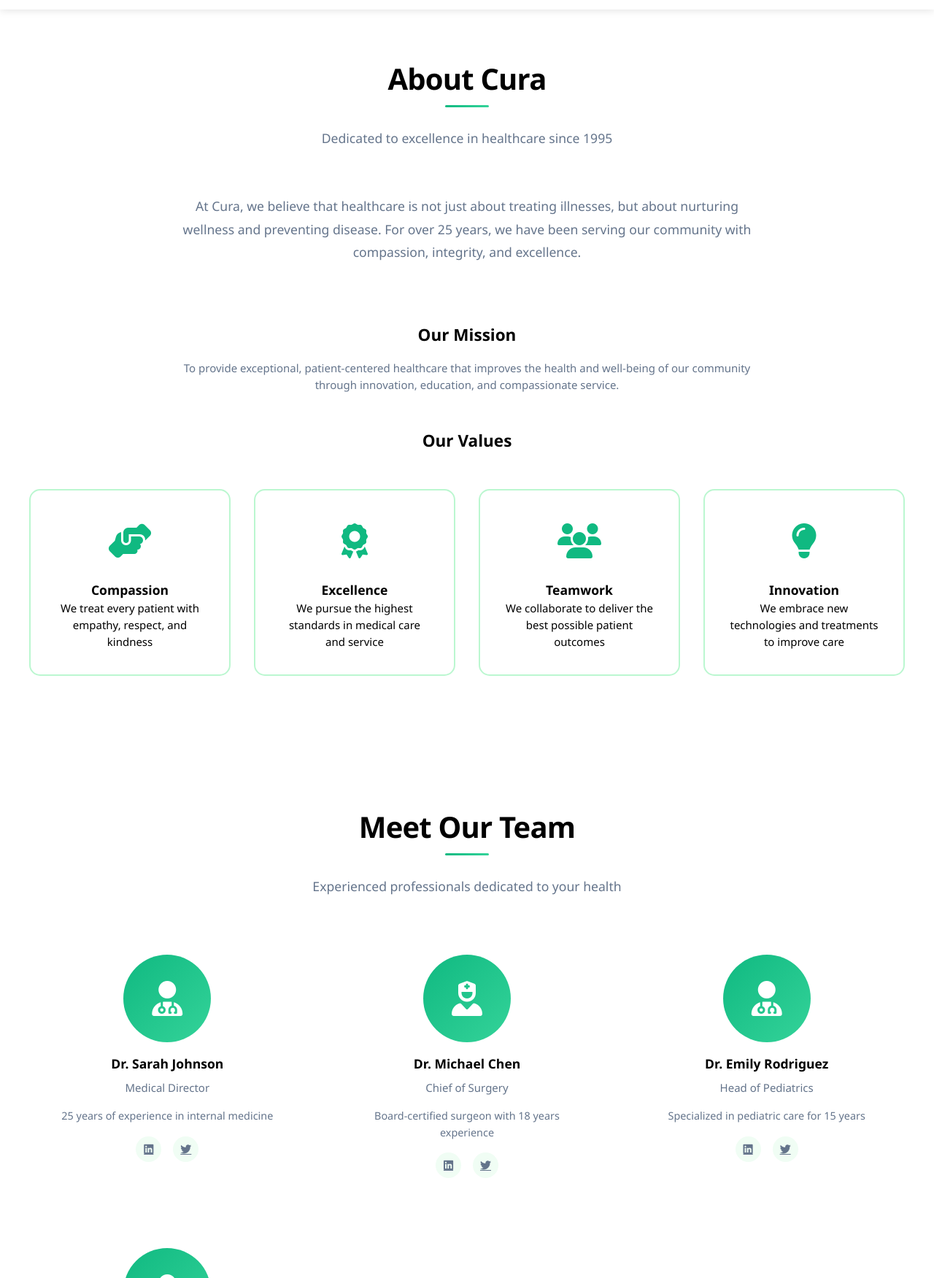
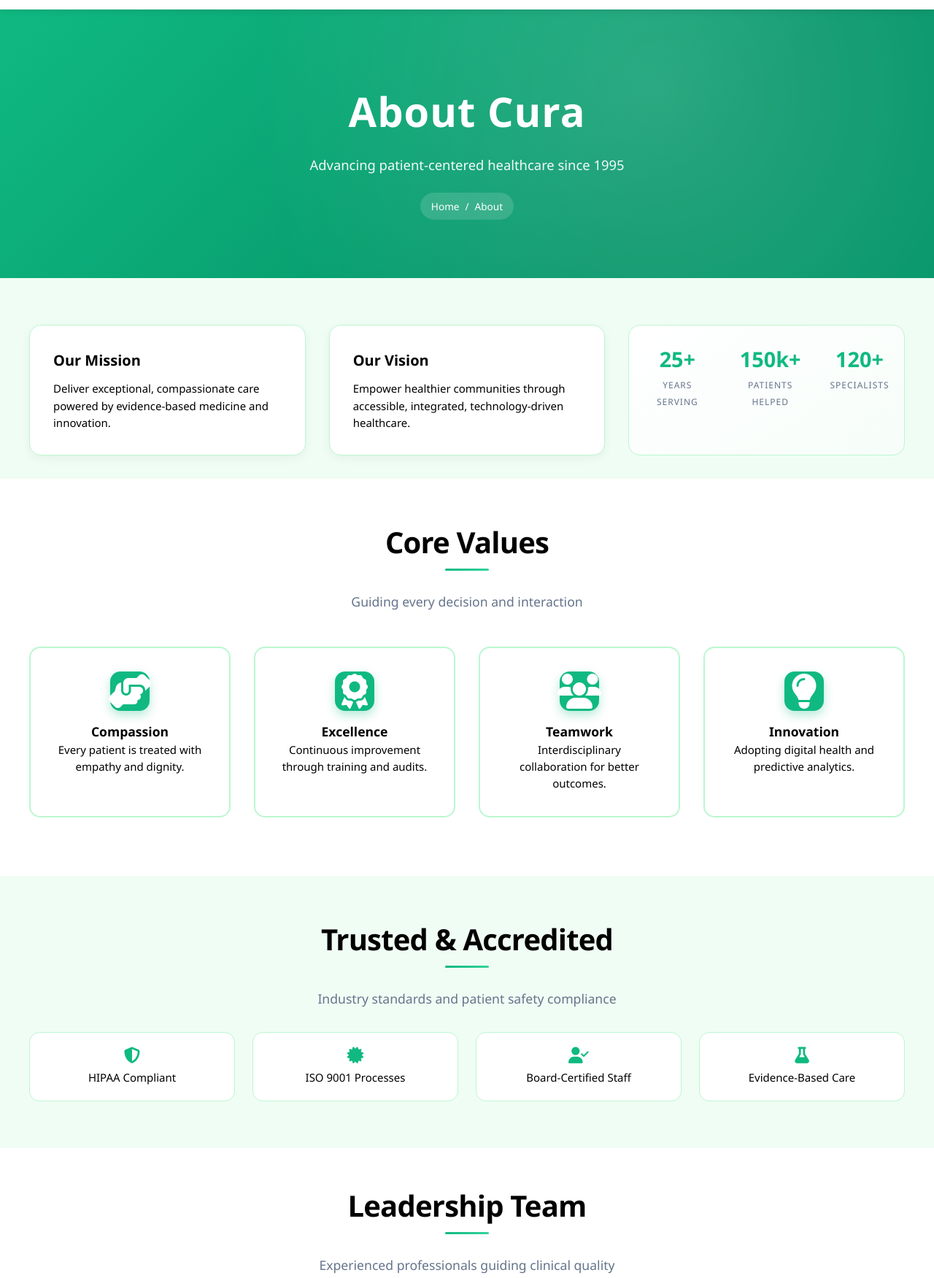
Before and after one commit to Abhra0404/SNW-Capstone-Project, a plain HTML site: page about.html in a window 1280 px wide. Shown: the part 51-1802 px from the top of the page at 73% size. Drawn offline with Linux system fonts and the light colour scheme.

Commit message:
Enhance about.html with new structure and content

```diff
--- a/about.html
+++ b/about.html
@@ -4,20 +4,23 @@
     <meta charset="UTF-8">
     <meta name="viewport" content="width=device-width, initial-scale=1.0">
     <title>Cura - About</title>
+    <link rel="stylesheet" href="https://cdnjs.cloudflare.com/ajax/libs/font-awesome/6.4.0/css/all.min.css">
     <link rel="stylesheet" href="style.css">
-    <link rel="stylesheet" href="https://cdnjs.cloudflare.com/ajax/libs/font-awesome/6.4.0/css/all.min.css">
     <link rel="icon" href="favicon.svg" type="image/svg+xml">
 </head>
 <body>
     <nav class="navbar">
         <div class="nav-container">
+            <button class="hamburger" id="hamburger" aria-label="Toggle menu">
+                <span></span><span></span><span></span>
+            </button>
             <a href="index.html" class="logo">
-                <i class="fas fa-heartbeat"></i>
+                <i class="fas fa-heartbeat" aria-hidden="true"></i>
                 Cura
             </a>
-            <ul class="nav-links">
+            <ul class="nav-links" id="navLinks">
                 <li><a href="index.html">Home</a></li>
-                <li><a href="about.html" class="active">About Us</a></li>
+                <li><a href="about.html" class="active" aria-current="page">About Us</a></li>
                 <li><a href="services.html">Services</a></li>
                 <li><a href="doctors.html">Find a Doctor</a></li>
                 <li><a href="contact.html">Contact</a></li>
@@ -25,64 +28,109 @@
         </div>
     </nav>
 
-    <section style="padding: 4rem 2rem; background: white;">
-        <div class="container">
-            <h1 class="section-title">About Cura</h1>
-            <p class="section-subtitle">Dedicated to excellence in healthcare since 1995</p>
+    <!-- Hero -->
+    <header class="about-hero">
+        <div class="about-hero-content">
+            <h1>About Cura</h1>
+            <p>Advancing patient-centered healthcare since 1995</p>
+            <div class="breadcrumb" aria-label="Breadcrumb">
+                <a href="index.html">Home</a>
+                <span aria-hidden="true">/</span>
+                <span>About</span>
+            </div>
+        </div>
+    </header>
 
-            <div style="max-width: 800px; margin: 0 auto; text-align: center; padding: 2rem 0;">
-                <p style="font-size: 1.1rem; line-height: 1.8; color: var(--text-muted);">
-                    At Cura, we believe that healthcare is not just about treating illnesses,
-                    but about nurturing wellness and preventing disease. For over 25 years, we have been
-                    serving our community with compassion, integrity, and excellence.
-                </p>
+    <!-- Mission / Vision -->
+    <section class="mv-section">
+        <div class="container mv-grid">
+            <div class="mv-card">
+                <h2>Our Mission</h2>
+                <p>Deliver exceptional, compassionate care powered by evidence-based medicine and innovation.</p>
             </div>
-
-            <h2 style="text-align: center; margin-top: 3rem; margin-bottom: 1rem;">Our Mission</h2>
-            <p style="text-align: center; max-width: 800px; margin: 0 auto; color: var(--text-muted);">
-                To provide exceptional, patient-centered healthcare that improves the health and well-being
-                of our community through innovation, education, and compassionate service.
-            </p>
-
-            <h2 style="text-align: center; margin-top: 3rem; margin-bottom: 2rem;">Our Values</h2>
-            <div class="values-grid">
-                <div class="value-card">
-                    <div class="value-icon">
-                        <i class="fas fa-hands-helping"></i>
-                    </div>
-                    <h3>Compassion</h3>
-                    <p>We treat every patient with empathy, respect, and kindness</p>
+            <div class="mv-card">
+                <h2>Our Vision</h2>
+                <p>Empower healthier communities through accessible, integrated, technology-driven healthcare.</p>
+            </div>
+            <div class="mv-stats">
+                <div class="mv-stat">
+                    <span class="mv-number">25+</span>
+                    <span class="mv-label">Years Serving</span>
                 </div>
-                <div class="value-card">
-                    <div class="value-icon">
-                        <i class="fas fa-award"></i>
-                    </div>
-                    <h3>Excellence</h3>
-                    <p>We pursue the highest standards in medical care and service</p>
+                <div class="mv-stat">
+                    <span class="mv-number">150k+</span>
+                    <span class="mv-label">Patients Helped</span>
                 </div>
-                <div class="value-card">
-                    <div class="value-icon">
-                        <i class="fas fa-users"></i>
-                    </div>
-                    <h3>Teamwork</h3>
-                    <p>We collaborate to deliver the best possible patient outcomes</p>
-                </div>
-                <div class="value-card">
-                    <div class="value-icon">
-                        <i class="fas fa-lightbulb"></i>
-                    </div>
-                    <h3>Innovation</h3>
-                    <p>We embrace new technologies and treatments to improve care</p>
+                <div class="mv-stat">
+                    <span class="mv-number">120+</span>
+                    <span class="mv-label">Specialists</span>
                 </div>
             </div>
         </div>
     </section>
 
-    <!-- Team Section -->
-    <section class="team-section">
+    <!-- Values -->
+    <section class="values-section">
         <div class="container">
-            <h2 class="section-title">Meet Our Team</h2>
-            <p class="section-subtitle">Experienced professionals dedicated to your health</p>
+            <h2 class="section-title">Core Values</h2>
+            <p class="section-subtitle">Guiding every decision and interaction</p>
+            <div class="values-grid enhanced">
+                <div class="value-card">
+                    <div class="value-icon"><i class="fas fa-hands-helping" aria-hidden="true"></i></div>
+                    <h3>Compassion</h3>
+                    <p>Every patient is treated with empathy and dignity.</p>
+                </div>
+                <div class="value-card">
+                    <div class="value-icon"><i class="fas fa-award" aria-hidden="true"></i></div>
+                    <h3>Excellence</h3>
+                    <p>Continuous improvement through training and audits.</p>
+                </div>
+                <div class="value-card">
+                    <div class="value-icon"><i class="fas fa-users" aria-hidden="true"></i></div>
+                    <h3>Teamwork</h3>
+                    <p>Interdisciplinary collaboration for better outcomes.</p>
+                </div>
+                <div class="value-card">
+                    <div class="value-icon"><i class="fas fa-lightbulb" aria-hidden="true"></i></div>
+                    <h3>Innovation</h3>
+                    <p>Adopting digital health and predictive analytics.</p>
+                </div>
+            </div>
+        </div>
+    </section>
+
+
+    <!-- Accreditation / Trust -->
+    <section class="accreditation-section">
+        <div class="container">
+            <h2 class="section-title">Trusted & Accredited</h2>
+            <p class="section-subtitle">Industry standards and patient safety compliance</p>
+            <div class="badge-grid">
+                <div class="badge-card">
+                    <i class="fas fa-shield-alt"></i>
+                    <span>HIPAA Compliant</span>
+                </div>
+                <div class="badge-card">
+                    <i class="fas fa-certificate"></i>
+                    <span>ISO 9001 Processes</span>
+                </div>
+                <div class="badge-card">
+                    <i class="fas fa-user-check"></i>
+                    <span>Board-Certified Staff</span>
+                </div>
+                <div class="badge-card">
+                    <i class="fas fa-flask"></i>
+                    <span>Evidence-Based Care</span>
+                </div>
+            </div>
+        </div>
+    </section>
+
+    <!-- Team -->
+    <section class="team-section compact">
+        <div class="container">
+            <h2 class="section-title">Leadership Team</h2>
+            <p class="section-subtitle">Experienced professionals guiding clinical quality</p>
             <div class="team-grid">
                 <div class="team-member">
                     <div class="team-avatar">
@@ -140,40 +188,38 @@
         <div class="footer-content">
             <div class="footer-section">
                 <h3>Cura</h3>
-                <p>Your trusted healthcare partner providing comprehensive medical services with compassion and excellence.</p>
-                <div class="social-links" style="margin-top: 1rem;">
-                    <a href="#"><i class="fab fa-facebook"></i></a>
-                    <a href="#"><i class="fab fa-twitter"></i></a>
-                    <a href="#"><i class="fab fa-instagram"></i></a>
-                    <a href="#"><i class="fab fa-linkedin"></i></a>
+                <p>Comprehensive care with compassion and innovation.</p>
+                <div class="social-links">
+                    <a href="#"><i class="fab fa-facebook" aria-hidden="true"></i></a>
+                    <a href="#"><i class="fab fa-twitter" aria-hidden="true"></i></a>
+                    <a href="#"><i class="fab fa-instagram" aria-hidden="true"></i></a>
+                    <a href="#"><i class="fab fa-linkedin" aria-hidden="true"></i></a>
                 </div>
             </div>
             <div class="footer-section">
                 <h3>Quick Links</h3>
                 <ul>
-                    <li><a href="index.html">Home</a></li>
-                    <li><a href="about.html">About Us</a></li>
                     <li><a href="services.html">Services</a></li>
                     <li><a href="doctors.html">Find a Doctor</a></li>
                     <li><a href="contact.html">Contact</a></li>
+                    <li><a href="about.html">About</a></li>
                 </ul>
             </div>
             <div class="footer-section">
-                <h3>Services</h3>
+                <h3>Resources</h3>
                 <ul>
-                    <li><a href="services.html">Primary Care</a></li>
-                    <li><a href="services.html">Cardiology</a></li>
-                    <li><a href="services.html">Pediatrics</a></li>
-                    <li><a href="services.html">Mental Health</a></li>
-                    <li><a href="services.html">Women's Health</a></li>
+                    <li><a href="#">Patient Portal</a></li>
+                    <li><a href="#">Insurance</a></li>
+                    <li><a href="#">FAQ</a></li>
+                    <li><a href="#">Careers</a></li>
                 </ul>
             </div>
             <div class="footer-section">
                 <h3>Contact Info</h3>
                 <ul>
                     <li>123 Healthcare Avenue</li>
-                    <li>Medical District, MD 12345</li>
-                    <li>(555) 123-4567</li>
+                    <li>Bengaluru, Karnataka 560001</li>
+                    <li>+91 80 1234 5678</li>
                     <li>info@curahealth.com</li>
                 </ul>
             </div>
@@ -182,5 +228,25 @@
             <p>&copy; 2025 Cura. All rights reserved. | Privacy Policy | Terms of Service</p>
         </div>
     </footer>
+
+    <script>
+        // Mobile nav reuse
+        const hamburger = document.getElementById('hamburger');
+        const navLinks = document.getElementById('navLinks');
+        hamburger.addEventListener('click', () => {
+            navLinks.classList.toggle('active');
+            hamburger.classList.toggle('active');
+        });
+        document.addEventListener('click', (e) => {
+            if (!hamburger.contains(e.target) && !navLinks.contains(e.target)) {
+                navLinks.classList.remove('active');
+                hamburger.classList.remove('active');
+            }
+        });
+        navLinks.querySelectorAll('a').forEach(l => l.addEventListener('click', () => {
+            navLinks.classList.remove('active');
+            hamburger.classList.remove('active');
+        }));
+    </script>
 </body>
 </html>
```
